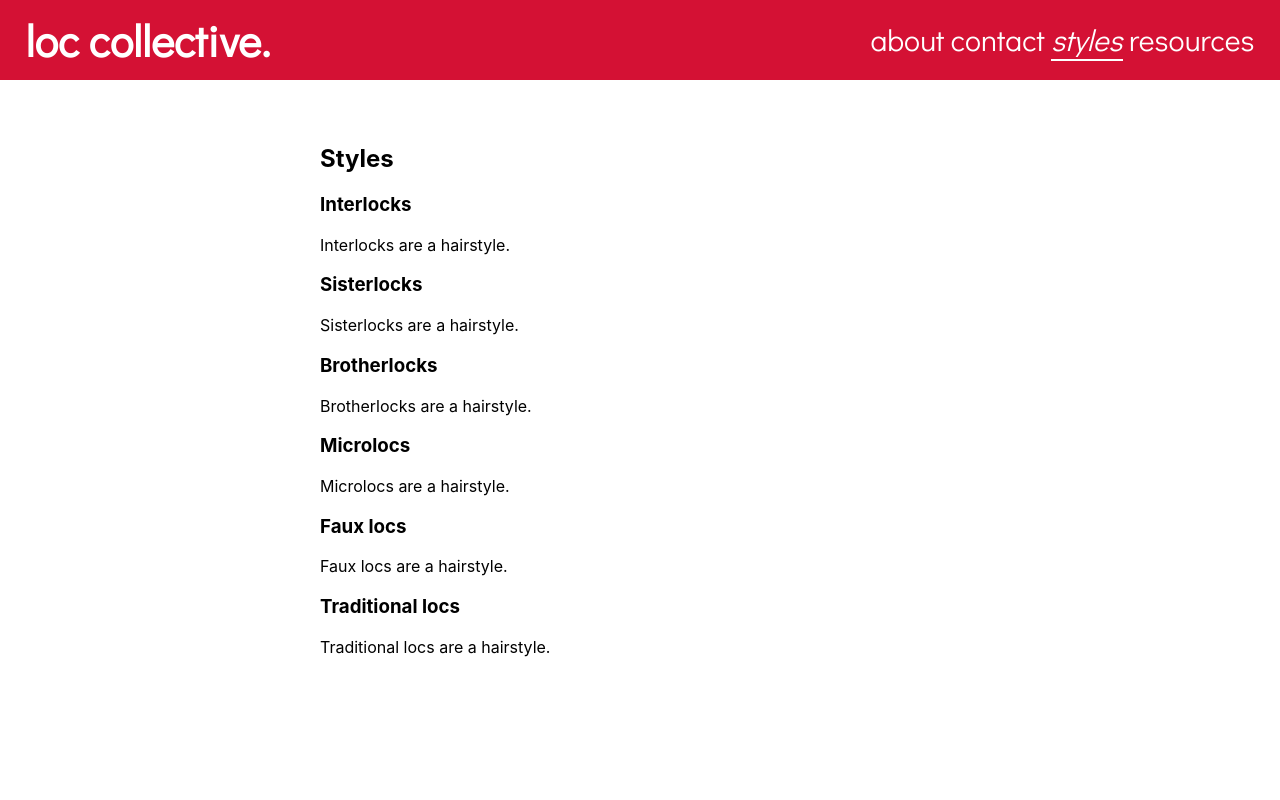
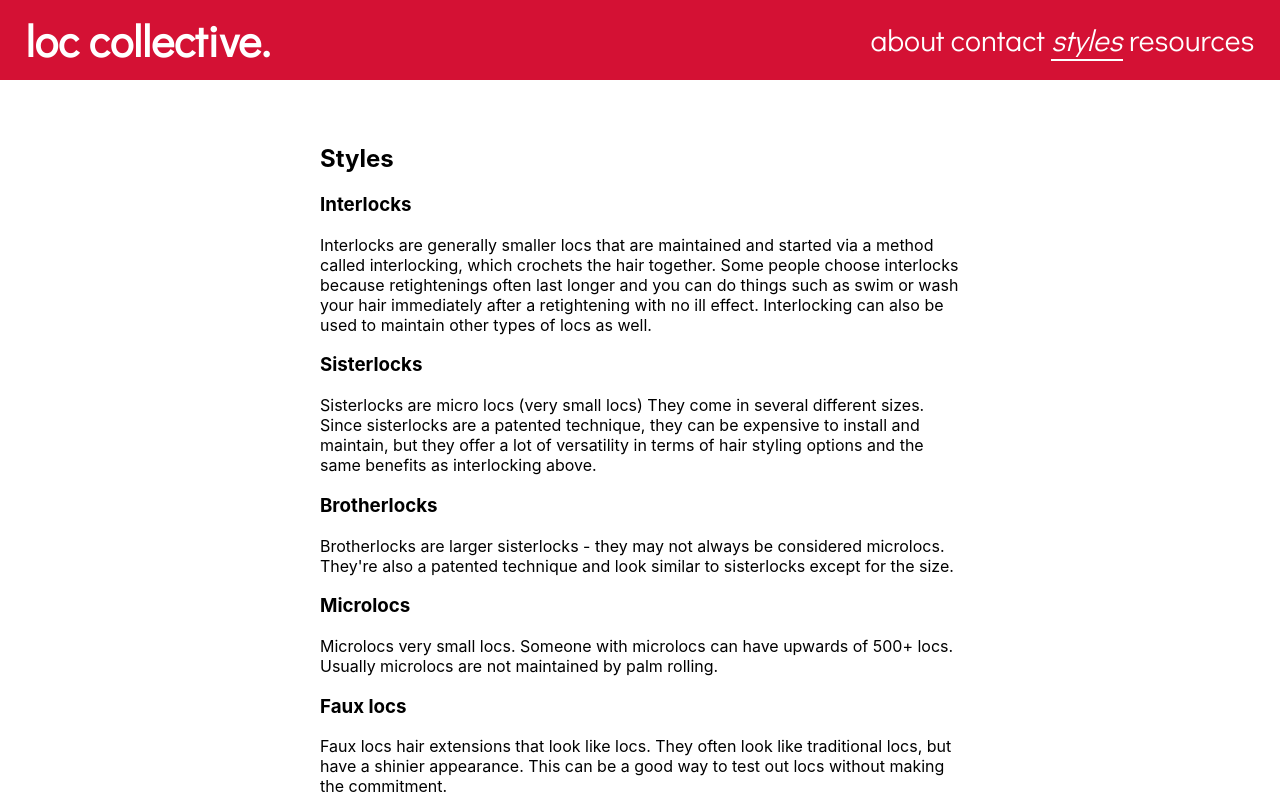
Before and after one commit to garnetred/loc-collective, a React (Create React App) app: page /styles in a window 1280 px wide. Shown: the top 800 px of the page. Built offline with nearby package versions, Linux system fonts and the light colour scheme.

Commit message:
Update hairstyles page to include descriptions

```diff
--- a/src/Components/WebContentContainer/WebContentContainer.css
+++ b/src/Components/WebContentContainer/WebContentContainer.css
@@ -1,5 +1,4 @@
 .all-web-content {
-    width: 50%;
-    height: 70%;
-    margin: 5% auto;
+  width: 50%;
+  margin: 5% auto;
 }
--- a/src/content-data.js
+++ b/src/content-data.js
@@ -1,30 +1,54 @@
 export const styles = [
-
-  { header: "Interlocks", info: "Interlocks are a hairstyle." },
-  { header: "Sisterlocks", info: "Sisterlocks are a hairstyle." },
-  { header: "Brotherlocks", info: "Brotherlocks are a hairstyle." },
-  { header: "Microlocs", info: "Microlocs are a hairstyle." },
-  { header: "Faux locs", info: "Faux locs are a hairstyle." },
-  { header: "Traditional locs", info: "Traditional locs are a hairstyle." },
+  {
+    header: "Interlocks",
+    info:
+      "Interlocks are generally smaller locs that are maintained and started via a method called interlocking, which crochets the hair together. Some people choose interlocks because retightenings often last longer and you can do things such as swim or wash your hair immediately after a retightening with no ill effect. Interlocking can also be used to maintain other types of locs as well.",
+  },
+  {
+    header: "Sisterlocks",
+    info:
+      "Sisterlocks are micro locs (very small locs) They come in several different sizes. Since sisterlocks are a patented technique, they can be expensive to install and maintain, but they offer a lot of versatility in terms of hair styling options and the same benefits as interlocking above.",
+  },
+  {
+    header: "Brotherlocks",
+    info:
+      "Brotherlocks are larger sisterlocks - they may not always be considered microlocs. They're also a patented technique and look similar to sisterlocks except for the size.",
+  },
+  {
+    header: "Microlocs",
+    info:
+      "Microlocs very small locs. Someone with microlocs can have upwards of 500+ locs. Usually microlocs are not maintained by palm rolling.",
+  },
+  {
+    header: "Faux locs",
+    info:
+      "Faux locs hair extensions that look like locs. They often look like traditional locs, but have a shinier appearance. This can be a good way to test out locs without making the commitment.",
+  },
+  {
+    header: "Traditional locs",
+    info:
+      "Traditional locs are a long-term hair style that can be started using many methods - most popularly, twists or comb coils. Traditional locs are normally retwisted using palm rolling - however, it's possible to get traditional locs and then switch to a different retightening technique. Traditional locs are larger than other locs and someone with traditional locs will have fewer locs than someone with micro locs.",
+  },
 ];
 
 export const resources = [
   {
     header: "Cultural Appropriation",
-    info: ["another link", 'some more content'],
+    info: ["another link", "some more content"],
   },
   {
     header: "Black Hair Care",
-    info: ['some other link', 'something else'],
+    info: ["some other link", "something else"],
   },
 ];
 
-//how do I display the resources if this doesn't work?
-
 export const about = [
-  { info:
-      "This site was designed to make the process of finding a loctician much easier for black people. In my own search for a loctician, I often noticed that it was difficult to filter out stylists who couldn’t do black hair or find stylists who specialized in locs other than traditional locs. It was even difficult to find people to start locs in less common ways. This site tries to make this process a little easier for others. "},
-    {info:
-      "If you have any questions, comments, or additional concerns, please feel free to reach out via the contact form, available here. You can also view my other work via GitHub. ",
+  {
+    info:
+      "This site was designed to make the process of finding a loctician much easier for black users with locs. In my own search for a loctician, I often noticed that it was difficult to filter out stylists who couldn’t do black hair or find stylists who specialized in locs other than traditional locs. It was even difficult to find people to start locs in less common ways. This site tries to make this process a little easier for others. ",
+  },
+  {
+    info:
+      "If you have any questions, comments, or additional concerns, please feel free to reach out via the contact form, available here. You can also view my other work via GitHub @garnetred.",
   },
 ];
```
